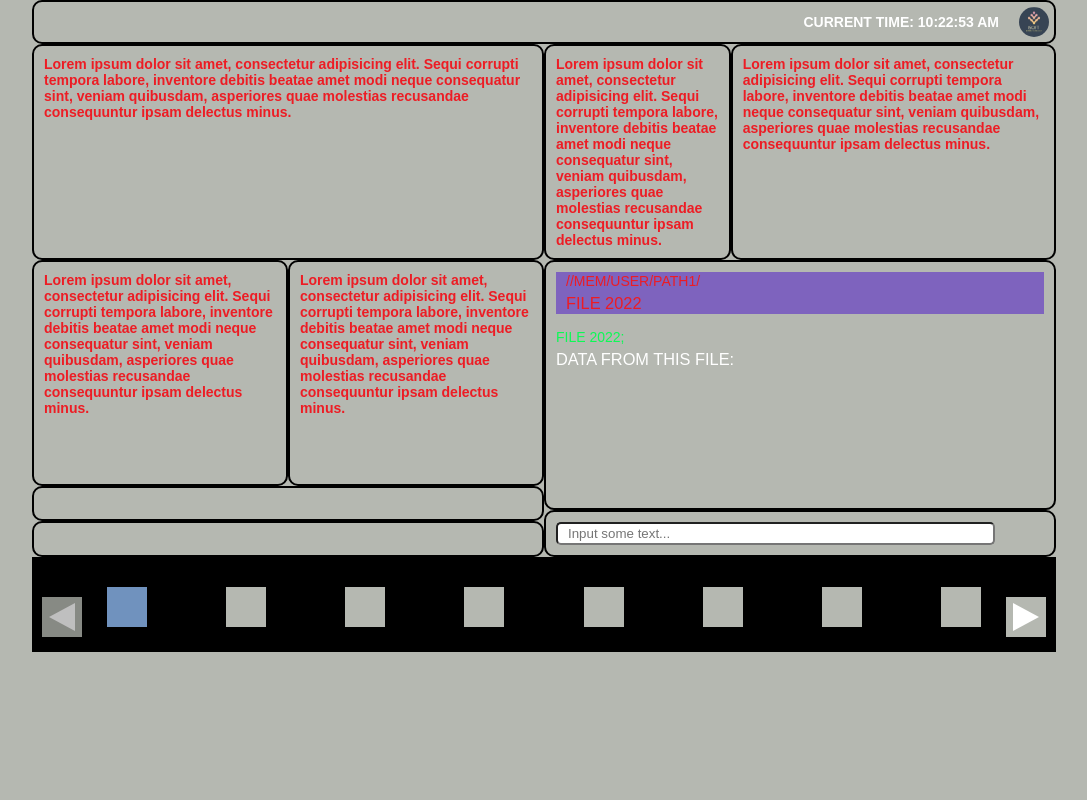
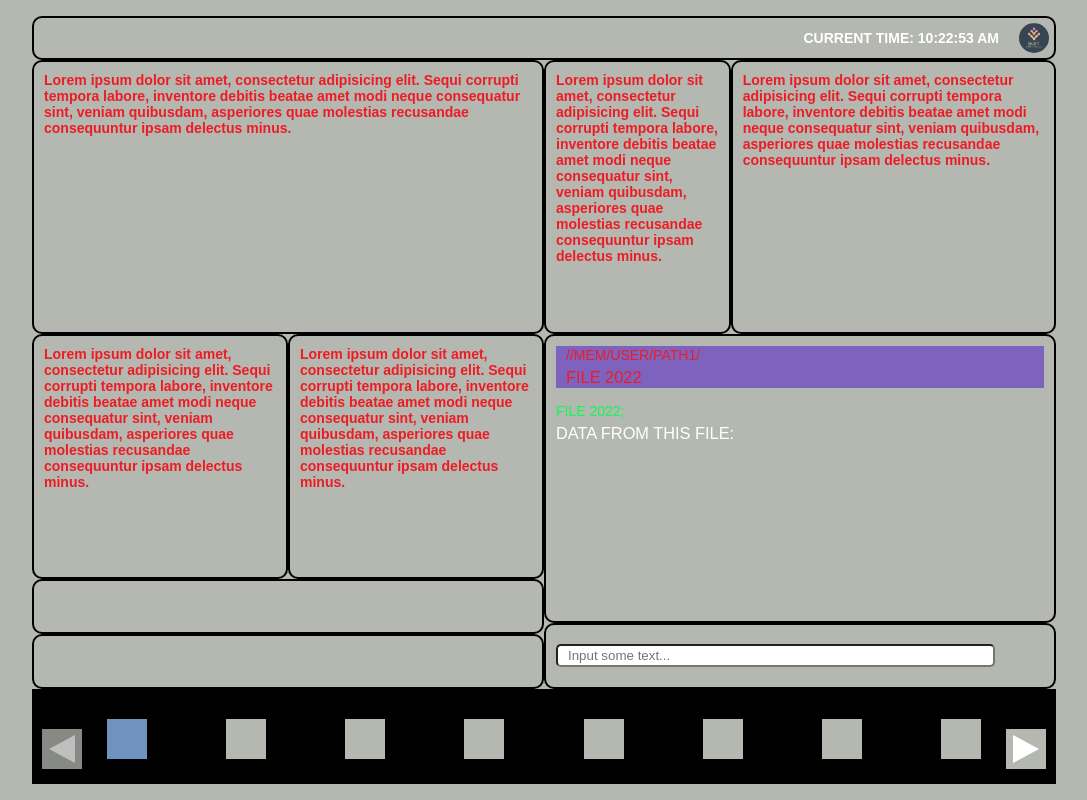
Before and after one commit to Fpsska/ISOFT-Task, a React (Create React App) app: page / in a window 1280 px wide. Shown: the whole page, without its empty margins (96-1183 px from the left). Built offline with nearby package versions, Linux system fonts and the light colour scheme.

Commit message:
feat: integrate, stylize scrollbar in swiper component & add styles for hold Footer component in bottom of app & add styles for centering content of page HTML-el

```diff
--- a/src/assets/styles/style.scss
+++ b/src/assets/styles/style.scss
@@ -19,6 +19,33 @@ body {
     overflow-x: hidden;
 }
 
+#root,
+.App,
+.page {
+    height: 100%;
+}
+
+.App {
+    position: relative;
+}
+
+.page {
+    position: absolute;
+    top: 50%;
+    left: 50%;
+    transform: translate(-50%, -50%);
+
+    display: flex;
+    flex-direction: column;
+    max-height: useRem(768);
+    min-height: useRem(768);
+    overflow-y: scroll;
+}
+
+.main {
+    flex: 1 0 auto;
+}
+
 .container {
     max-width: useRem(1044);
     width: 100%;
@@ -36,7 +63,10 @@ body {
 }
 
 .section {
+    height: 100%;
+
     &__wrapper {
+        height: 100%;
         display: grid;
         // grid-template-columns: repeat(8, 1fr);
         // grid-template-rows: repeat(2, 1fr);
--- a/src/components/App/App.tsx
+++ b/src/components/App/App.tsx
@@ -13,7 +13,7 @@ import '../../assets/styles/style.scss';
 
 const App: React.FC = () => {
   return (
-    <div className="App container">
+    <div className="App">
       <Routes>
         <Route path="/" element={<Layout />}>
           <Route index element={<MainPage />} />
--- a/src/components/Footer/footer.scss
+++ b/src/components/Footer/footer.scss
@@ -4,6 +4,7 @@
 // /. imports
 
 .footer {
+    flex: 0 0 auto;
     background-color: $dark-color;
 
     &__wrapper {
--- a/src/components/Header/header.scss
+++ b/src/components/Header/header.scss
@@ -3,6 +3,8 @@
 // /. imports
 
 .header {
+    flex: 0 0 auto;
+
     &__wrapper {
         display: flex;
         align-items: center;
--- a/src/components/Slider/Slider.tsx
+++ b/src/components/Slider/Slider.tsx
@@ -6,10 +6,12 @@ import { Swiper, SwiperSlide } from 'swiper/react';
 // Import Swiper styles
 import 'swiper/scss';
 import 'swiper/scss/navigation';
+import 'swiper/scss/scrollbar';
+
 import './slider.scss';
 
 // import required modules
-import { Navigation } from 'swiper';
+import { Navigation, Scrollbar } from 'swiper';
 
 // /. imports
 
@@ -33,7 +35,10 @@ const Slider: React.FC<propTypes> = ({ children }) => {
           prevEl: '.slider-button.prev',
           nextEl: '.slider-button.next'
         }}
-        modules={[Navigation]}
+        scrollbar={{
+          hide: true
+        }}
+        modules={[Navigation, Scrollbar]}
         className="mySwiper"
         onSlideChange={e => slideChangeHandler(e)}
       >
--- a/src/components/Slider/slider.scss
+++ b/src/components/Slider/slider.scss
@@ -4,8 +4,19 @@
 // /. imports
 
 .swiper {
+    position: static;
     width: 100%;
     height: 100%;
+}
+
+.swiper-scrollbar {
+    background: transparent;
+    bottom: auto;
+    top: useRem(3);
+}
+
+.swiper-scrollbar-drag {
+    background: $white-color;
 }
 
 .swiper-slide {
--- a/src/components/common/Layout/Layout.tsx
+++ b/src/components/common/Layout/Layout.tsx
@@ -9,7 +9,7 @@ import Footer from '../../Footer/Footer';
 
 const Layout: React.FC = () => {
   return (
-    <div className="page">
+    <div className="page container">
       <Header />
       <main className="main">
         <Outlet />
```
